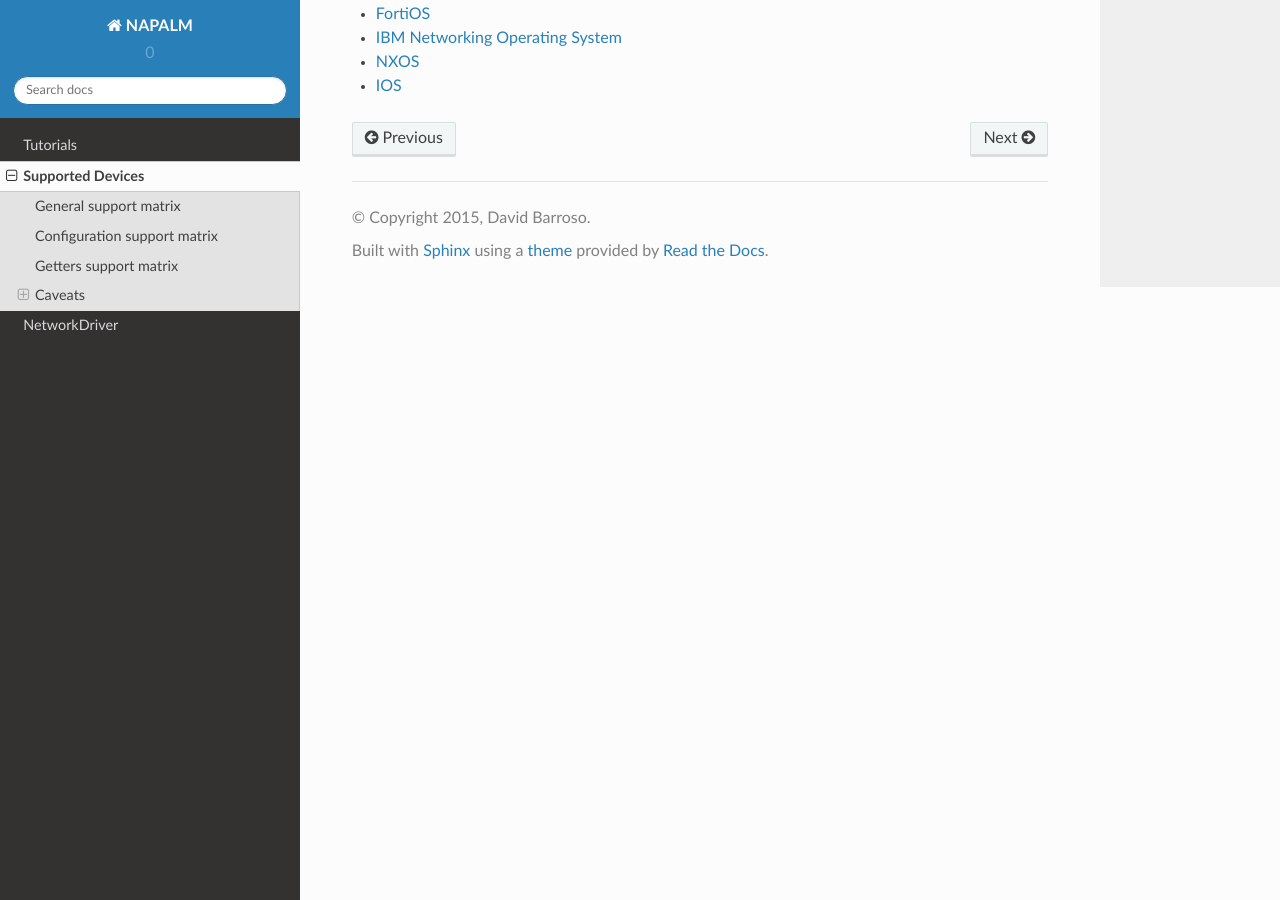
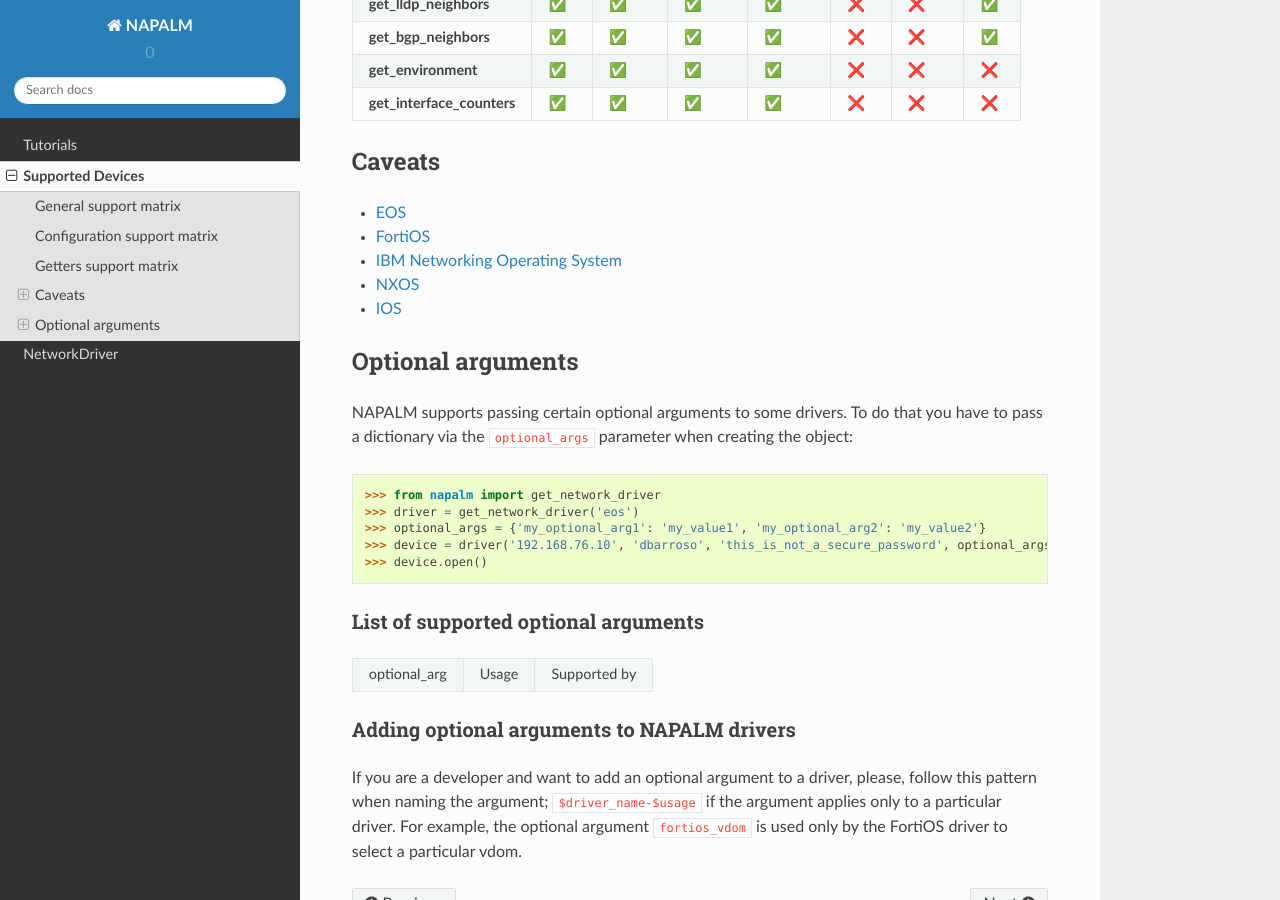
Before and after one commit to napalm-automation/napalm, a Sphinx documentation site: the page built from docs/support/index.rst, in a window 1280 px wide and 900 px high, scrolled down 1363 px. Built offline with Sphinx 7.4.7 and the Read the Docs theme 2.0.0, drawn with Linux system fonts in a browser that asks for light colours; some of the changed text lies outside the part shown.

Commit message:
Added initial documentation for optional_args

```diff
--- a/docs/support/index.rst
+++ b/docs/support/index.rst
@@ -38,7 +38,7 @@
 **Compare config**      Yes         Yes     Yes [#c1]_  Yes [#c1]_      Yes [#c1]_     Yes [#c4]_      Yes
 **Atomic Changes**      Yes         Yes     Yes         No [#c2]_       No [#c2]_      Yes/No [#c5]_   No [#c2]_
 **Rollback**            Yes [#c2]_  Yes     Yes         Yes             Yes [#c2]_     Yes/No [#c5]_   Yes
-=====================   ==========  =====   ==========  ==============  =============  ==============
+=====================   ==========  =====   ==========  ==============  =============  ==============  ==============
 
 .. [#c1] Hand-crafted by the API as the device doesn't support the feature.
 .. [#c2] Not supported but emulated. Check caveats.
@@ -78,3 +78,29 @@
    ibm
    nxos
    ios
+
+Optional arguments
+------------------
+
+NAPALM supports passing certain optional arguments to some drivers. To do that you have to pass a dictionary via the
+:code:`optional_args` parameter when creating the object::
+
+    >>> from napalm import get_network_driver
+    >>> driver = get_network_driver('eos')
+    >>> optional_args = {'my_optional_arg1': 'my_value1', 'my_optional_arg2': 'my_value2'}
+    >>> device = driver('192.168.76.10', 'dbarroso', 'this_is_not_a_secure_password', optional_args=optional_args)
+    >>> device.open()
+
+List of supported optional arguments
+____________________________________
+
+==========================  =====  ===================================
+optional_arg                Usage  Supported by
+==========================  =====  ===================================
+
+Adding optional arguments to NAPALM drivers
+___________________________________________
+
+If you are a developer and want to add an optional argument to a driver, please, follow this pattern when naming the
+argument; :code:`$driver_name-$usage` if the argument applies only to a particular driver. For example, the optional
+argument :code:`fortios_vdom` is used only by the FortiOS driver to select a particular vdom.
```
